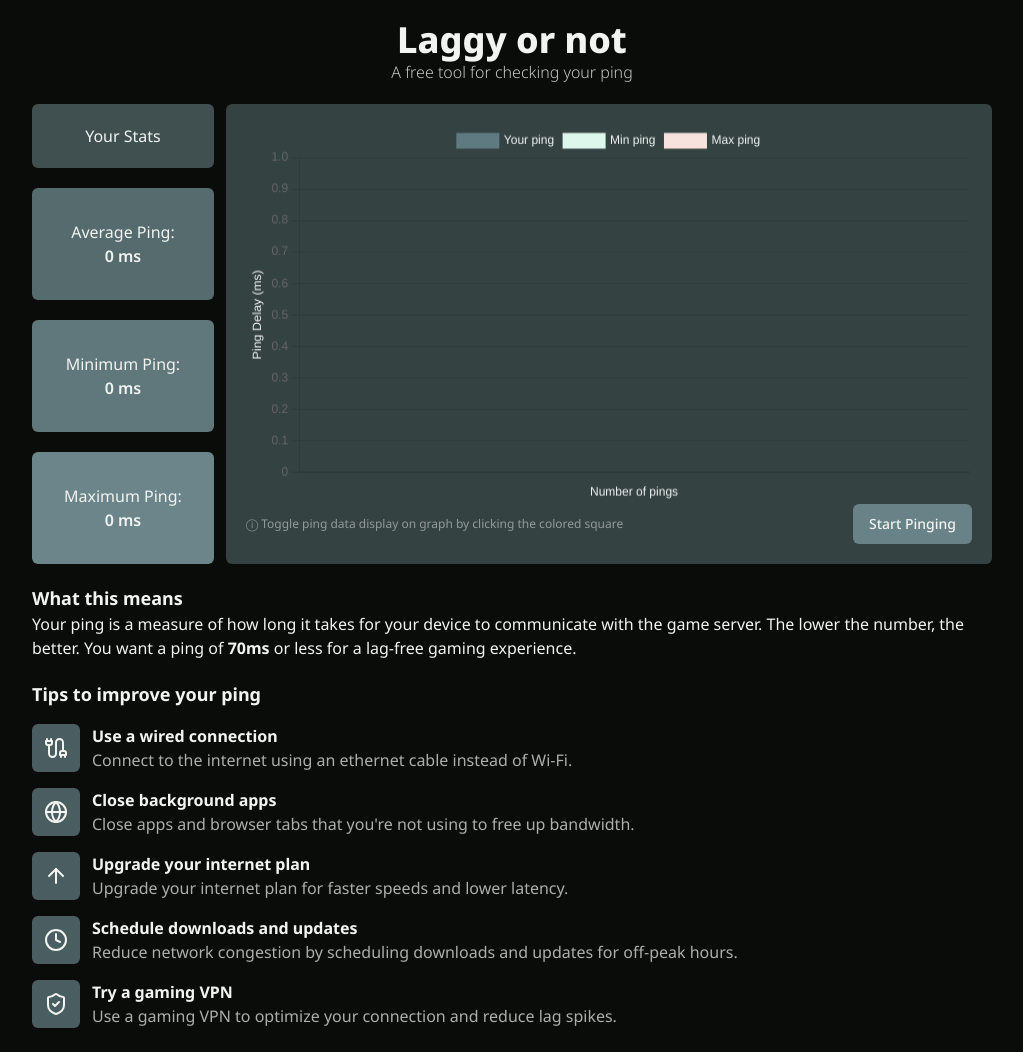
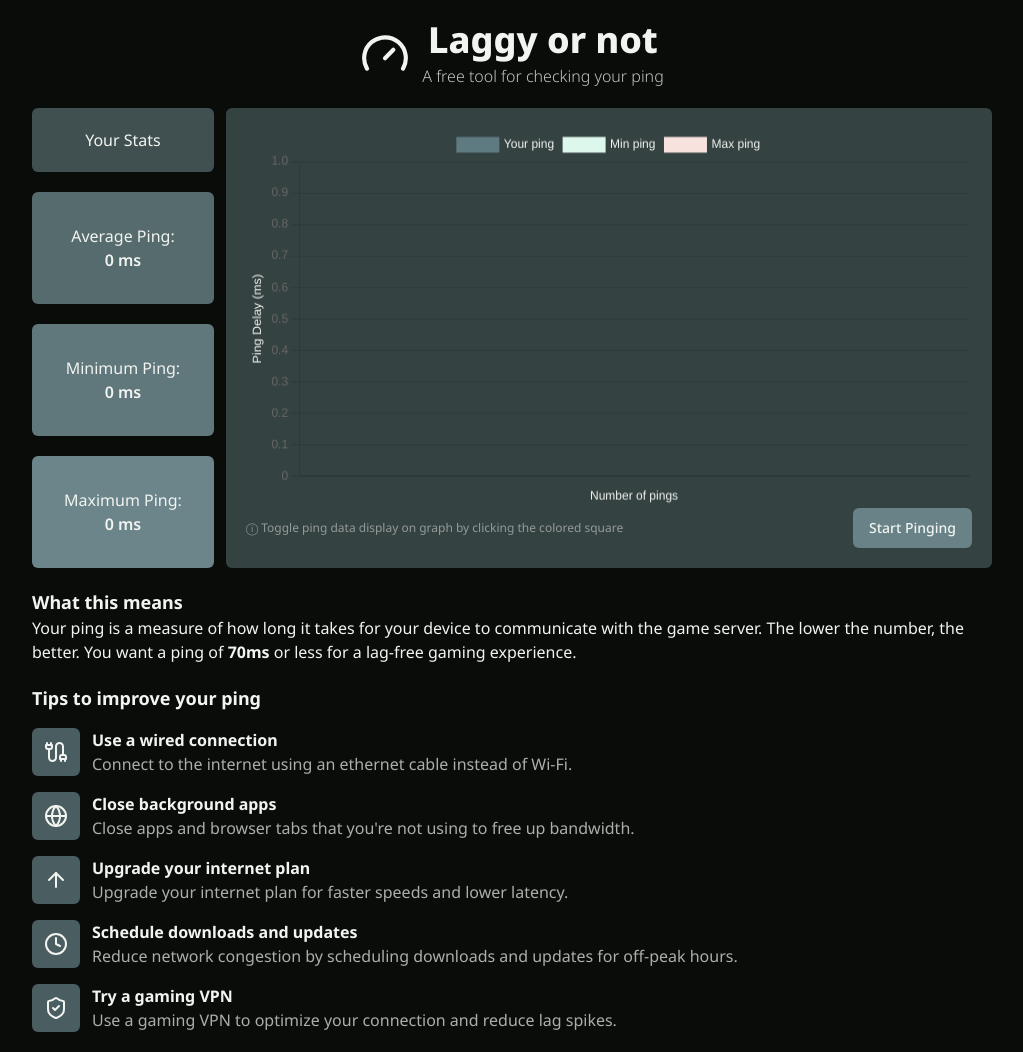
Before and after one commit to dot-tsu/laggy-or-not, an Astro site: page / in a window 1280 px wide. Shown: the whole page, without its empty margins (128-1151 px from the left). Built offline with nearby package versions, Linux system fonts and the light colour scheme; Astro itself is replaced by a stand-in of ours.

Commit message:
Add gauge icon to header

```diff
--- a/src/sections/Header.astro
+++ b/src/sections/Header.astro
@@ -1,10 +1,13 @@
+---
+import { Gauge } from "lucide-react";
 ---
 
----
-
-<header class="p-5">
-  <h1 class="text-center text-4xl font-extrabold">Laggy or not</h1>
-  <h2 class="text-content/80 text-center font-light">
-    A free tool for checking your ping
-  </h2>
+<header class="p-5 flex items-center justify-center">
+  <Gauge size={50}/>
+  <div class="ml-3">
+    <h1 class="text-center text-4xl font-extrabold">Laggy or not</h1>
+    <h2 class="text-content/80 mt-1 text-center font-light">
+      A free tool for checking your ping
+    </h2>
+  </div>
 </header>
```
